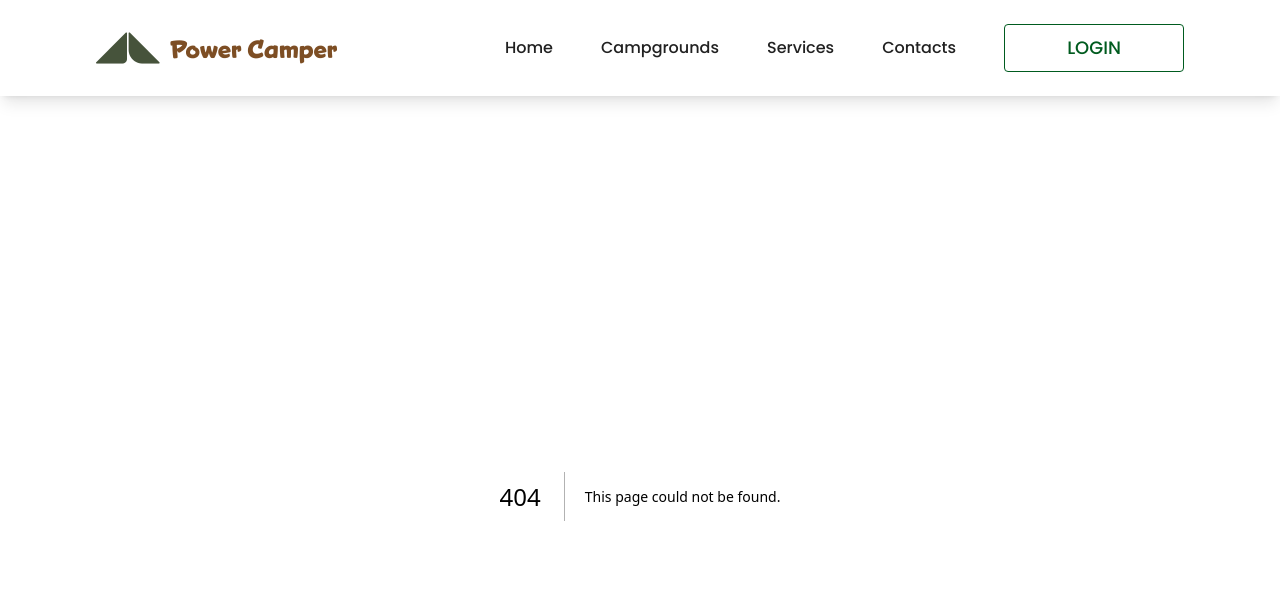
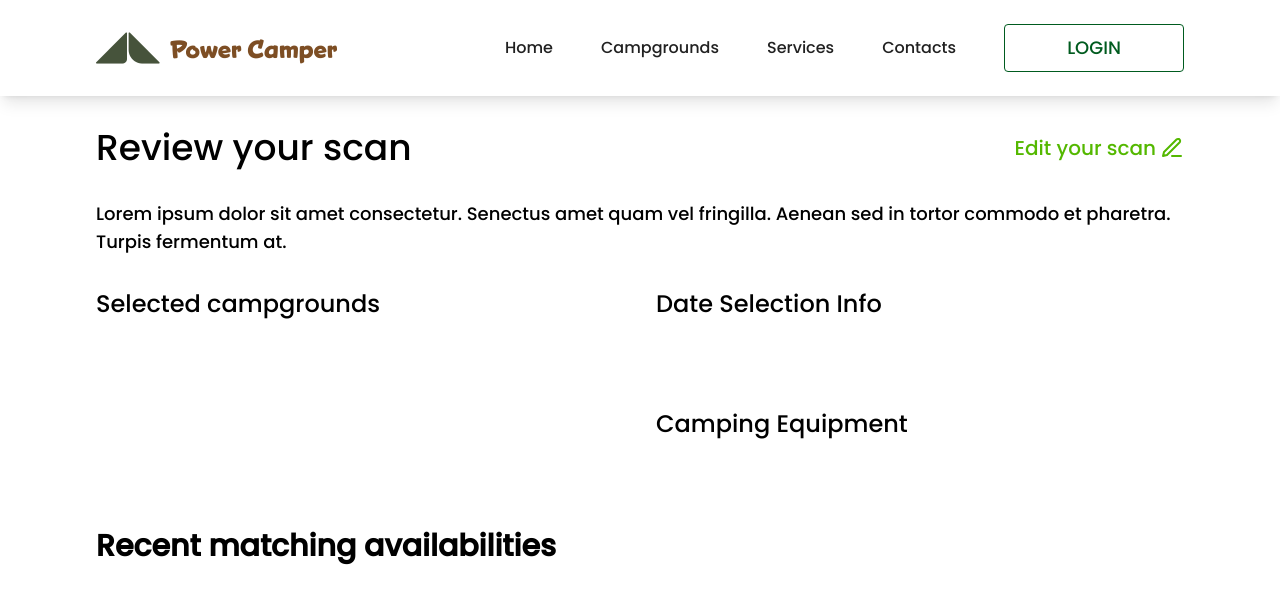
Before and after one commit to VenuChoudhary001/Camper, a Next.js app: page /review-scan in a window 1280 px wide. Before the commit this address had no page. Shown: the top 604 px of the page. Built offline with nearby package versions, Linux system fonts and the light colour scheme.

Commit message:
[UPDATE]search-functionality-updated

```diff
--- a/components/dropdown.jsx
+++ b/components/dropdown.jsx
@@ -1,14 +1,18 @@
 import React, { useContext } from 'react'
 import SEARCH_CONTEXT from '../context/store'
 import Tags from './tags'
-const Dropdown = ({list}) => {
+const Dropdown = ({list,setSearch,setAvailOptions}) => {
   const {addCampgrounds,initialState}=useContext(SEARCH_CONTEXT);
-  // console.log(initialState)
+  const handleClick=(item)=>{
+    addCampgrounds(item);
+    setSearch(item.name)
+    setAvailOptions([]);
+  }
   return (
     <>
     <div className='w-full bg-white z-[9999] absolute top-[60px] left-0 rounded-lg text-dark_gray bg-white shadow-2xl  text-base py- overflow-auto max-h-[180px] flex flex-col '>
        {list.map((item)=>
-        <div key={item._id} onClick={()=>addCampgrounds(item)} className='cursor-pointer px-4 py-3 hover:bg-gray-100 flex gap-2 items-center'>{item.name} <Tags id={item.city_symbol}/> </div>
+        <div key={item._id} onClick={()=>handleClick(item)} className='cursor-pointer px-4 py-3 hover:bg-gray-100 flex gap-2 items-center'>{item.name} <Tags id={item.city_symbol}/> </div>
        )}
     </div>
     </>
--- a/context/action.js
+++ b/context/action.js
@@ -6,5 +6,6 @@ export const ACTIONS={
   SELECT_EQUIPMENT:"SELECT_EQUIPMENT",
   UPDATE_OPTIONS:"UPDATE_OPTIONS",
   UPDATE_STEP:"UPDATE_CURRENT_STEP",
-  SELECT_DATES:"SELECT_DATES"
+  SELECT_DATES:"SELECT_DATES",
+  UPDATE_EMAIL:"UPDATE_EMAIL"
 }
--- a/context/reducer.js
+++ b/context/reducer.js
@@ -58,6 +58,11 @@ export const reducer = (state, action) => {
         ...action.payload
       ]};
     }
+    case ACTIONS.UPDATE_EMAIL:{
+      return{
+        ...state,email_id:action.payload
+      }
+    }
     default:
       return state;
   }
--- a/context/store.js
+++ b/context/store.js
@@ -8,7 +8,8 @@ export const INITIAL_STATE={
     checkOut:add(new Date(),{days:5}),
     campingEquip:[],
     selectedDate:null,
-    currentStep:1
+    currentStep:1,
+    email_id:""
 }
 const SEARCH_CONTEXT=React.createContext();
 
@@ -45,6 +46,9 @@ export const Provider=({children})=>{
         },
         updateEquipment:(data)=>{
             dispatch({type:ACTIONS.SELECT_EQUIPMENT,payload:data})
+        },
+        updateEmail:data=>{
+            dispatch({type:ACTIONS.UPDATE_EMAIL,payload:data})
         }
     }
 
--- a/pages/index.js
+++ b/pages/index.js
@@ -2,6 +2,7 @@ import Image from "next/image";
 import React, { useEffect, useRef, useState,useContext } from "react";
 import Dropdown from "../components/dropdown";
 import SEARCH_CONTEXT from "../context/store";
+import AddEmail from "../sections/step/addEmail";
 import SelectCampground from "../sections/step/selectCampground";
 import SelectDates from "../sections/step/selectDates";
 import { SEARCH_CAMPGROUNDS } from "../utils/services";
@@ -50,7 +51,7 @@ const Landing = () => {
                 value={search}
                 onChange={handleSearch}
               />
-              {availOptions && <Dropdown list={availOptions} />}
+              {availOptions && <Dropdown setAvailOptions={setAvailOptions} setSearch={setSearch} list={availOptions} />}
             </div>
             <div className="flex gap-3 font-thin text-xs text-black">
               <span className="block">Popular Searches : </span>
@@ -62,6 +63,9 @@ const Landing = () => {
         </main>
       {initialState.currentStep>=1 && <SelectCampground/>}
       {initialState.currentStep>=2 && <SelectDates/> }
+
+      {initialState.currentStep>=3 && <AddEmail/> }
+
       </section>
     </>
   );
--- /dev/null
+++ b/pages/review-scan.js
@@ -0,0 +1,106 @@
+import Image from "next/image";
+import React, { useContext } from "react";
+import Tags from "../components/tags";
+import SEARCH_CONTEXT from "../context/store";
+import Section2 from "../sections/reviewScan/section2";
+
+const ReviewScan = () => {
+  const { initialState } = useContext(SEARCH_CONTEXT);
+  return (
+    <>
+      <main className="container mx-auto my-8 flex flex-col gap-8">
+        <div className="flex items-center justify-between ">
+          <div className="text-4xl font-medium  ">Review your scan</div>
+          <div className="text-lightGreen cursor-pointer hover:underline  font-medium flex gap-1 text-xl">
+            Edit your scan
+            <Image src={"/icons/edit-3.svg"} width={24} height={24} />
+          </div>
+        </div>
+        <div className="text-lg font-medium">
+          Lorem ipsum dolor sit amet consectetur. Senectus amet quam vel
+          fringilla. Aenean sed in tortor commodo et pharetra. Turpis fermentum
+          at.
+        </div>
+        <div className="grid grid-cols-2 gap-8">
+          <div className="flex flex-col gap-6">
+            <div className="text-2xl font-medium text-gray">
+              Selected campgrounds
+            </div>
+            <div className="flex flex-col gap-4">
+              {initialState.campgrounds.map((item) => (
+                <div className="shado text-lg max-w-[450px] text-dark_gray flex items-center justify-between p-4">
+                  <div className="flex gap-2 items-center">
+                    {item.name} <Tags id={item.city_symbol} />
+                  </div>
+                  <Image
+                    src={"/icons/x-circle.svg"}
+                    className="cursor-pointer"
+                    width={24}
+                    height={24}
+                  />
+                </div>
+              ))}
+            </div>
+          </div>
+          <div className="flex flex-col gap-8">
+            <div className="flex flex-col gap-6">
+              <div className="text-2xl font-medium text-gray">
+                Date Selection Info
+              </div>
+              <div className="flex flex-col gap-4 py-4">
+                {initialState.selectedDate == "select date" ? (
+                  <div className="flex flex-col gap-2">
+                    <div className="flex gap-6">
+                      <div className="text-light_gray-100 font-normal">
+                        Check-in date
+                      </div>
+                      <div className="text-dark_gray font-normal">
+                        {new Date(initialState.checkIn).toLocaleDateString(
+                          "en"
+                        )}
+                      </div>
+                    </div>
+                    <div className="flex gap-6">
+                      <div className="text-light_gray-100 font-normal">
+                        Check-out date
+                      </div>
+                      <div className="text-dark_gray font-normal">
+                        {new Date(initialState.checkOut).toLocaleDateString(
+                          "en"
+                        )}
+                      </div>
+                    </div>
+                  </div>
+                ) : (
+                  <>
+                    <div className="flex text-dark_gray  ">
+                      {initialState.selectedDate}
+                    </div>
+                  </>
+                )}
+              </div>
+            </div>
+            <div className="flex flex-col gap-6">
+              <div className="text-2xl font-medium text-gray">
+                Camping Equipment
+              </div>
+              <div className="flex flex-col gap-4 py-4">
+                {initialState.campingEquip.map(item=><div className="flex gap-2">
+                  <Image
+                  src={'/icons/15-Checked.svg'}
+                  width={24}
+                  height={24}
+                  />
+                  {item}
+                </div>)}
+</div>
+            </div>
+          </div>
+        </div>
+      </main>
+      <Section2/>
+    </>
+  );
+};
+
+export default ReviewScan;
--- /dev/null
+++ b/sections/reviewScan/section2.jsx
@@ -0,0 +1,17 @@
+import React from 'react'
+
+const Section2 = () => {
+  return (
+   <>
+   <main className='container mx-auto flex flex-col gap-8'>
+    <div className="flex items-center justify-between">
+
+    <div className="text-3xl font-semibold">Recent matching availabilities</div>
+
+    </div>
+   </main>
+   </>
+  )
+}
+
+export default Section2
--- /dev/null
+++ b/sections/step/addEmail.jsx
@@ -0,0 +1,29 @@
+import React, { useContext } from 'react'
+import Accordian from '../../components/accordian'
+import Image from 'next/image'
+import SEARCH_CONTEXT from '../../context/store'
+import Link from 'next/link'
+const AddEmail = () => {
+    const {updateEmail}=useContext(SEARCH_CONTEXT);
+  return (
+    <>
+    <Accordian title={"Add your email address"} step={3}>
+        <main className="flex rounded items-center border-[1px] border-gray-300 px-3 border-gray-100">
+            <Image
+            src='/icons/mail.svg'
+            width={24}
+            height={18}
+            />
+            <input onChange={(e)=>updateEmail(e.target.value)} type="email" className='bg-transparent w-full p-3 outline-none  ' placeholder='email address' />
+        </main>
+    </Accordian>
+        <Link href="/review-scan"
+        className="bg-lightGreen disabled:bg-gray-300 w-full rounded p-3 text-white flex justify-center items-center gap-2"
+          >
+            REVIEW SCAN
+          </Link>
+    </>
+  )
+}
+
+export default AddEmail
--- a/sections/step/selectDates.jsx
+++ b/sections/step/selectDates.jsx
@@ -60,6 +60,7 @@ const SelectDates = () => {
       updateEquipment([...equip,e.target.value])
     }else{
       updateEquipment(equip.filter(item=>item!=e.target.value))
+      setEquip(equip.filter(item=>item!=e.target.value))
     }
   }
   return (
@@ -68,7 +69,7 @@ const SelectDates = () => {
         <main className="grid grid-cols-2 gap-6 px-4">
           <div className="flex flex-col gap-4">
             <div className="text-black text-xl font-medium">Your Dates</div>
-            <div className="flex gap-2 text-black">
+            <div className="flex gap-2 text-black p-2 border-brown border-[1px] rounded-lg">
               <input
                 type={"radio"}
                 name="select-date"
@@ -79,7 +80,7 @@ const SelectDates = () => {
               />
               Any Day within the Next 30 Days
             </div>
-            <div className="flex gap-2 text-black">
+            <div className="flex gap-2 text-black p-2 border-brown border-[1px] rounded-lg">
               <input
                 type={"radio"}
                 name="select-date"
@@ -89,7 +90,7 @@ const SelectDates = () => {
               />
               Any Weekend over the Next 60 Days
             </div>
-            <div className="flex gap-2 text-black">
+            <div className="flex gap-2 text-black p-2 border-brown border-[1px] rounded-lg">
               <input
                 type={"radio"}
                 name="select-date"
```
